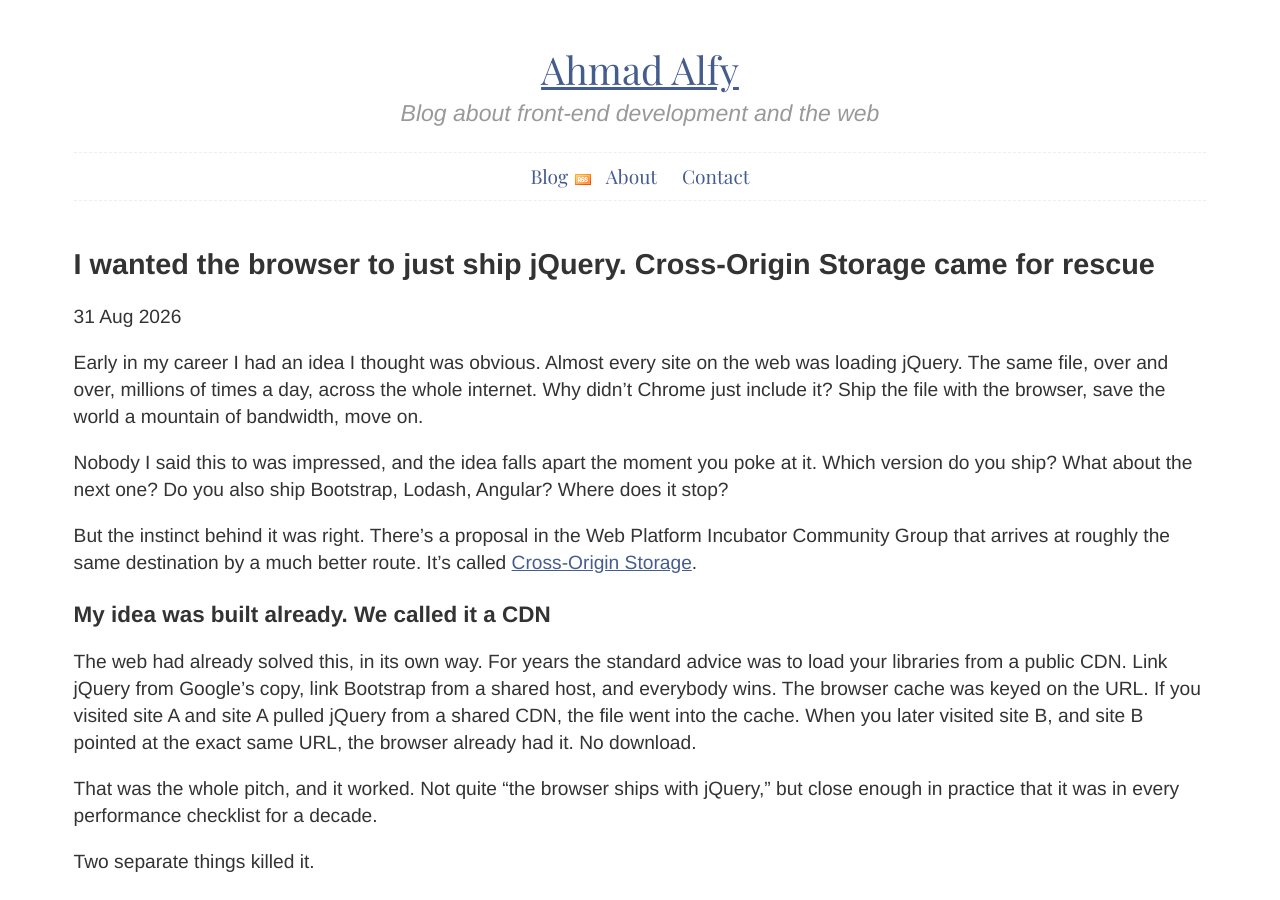
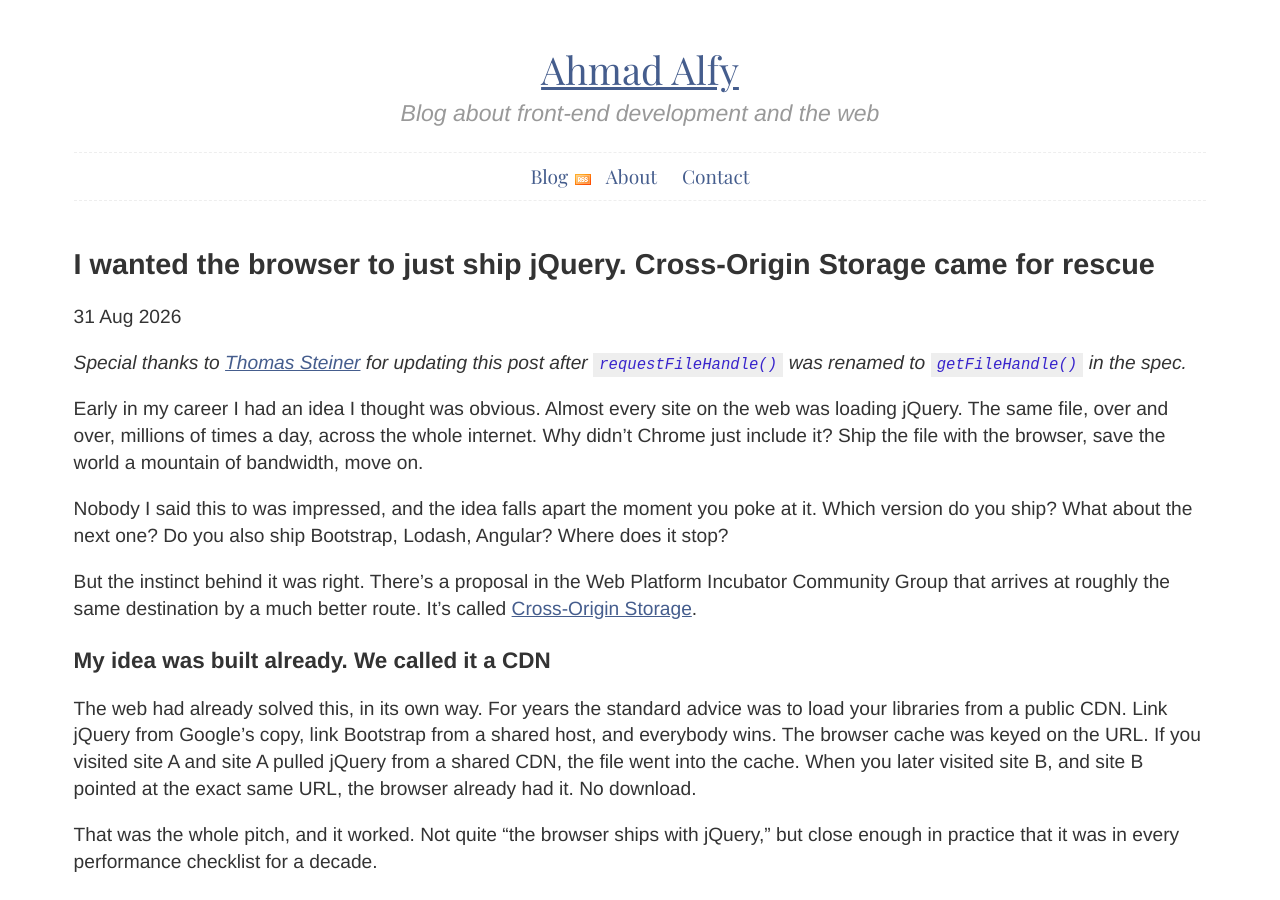
Before and after one commit to ahmadalfy/blog, a Jekyll site: the page built from _posts/2026-08-31-cross-origin-storage.md, in a window 1280 px wide and 900 px high. Built offline with Jekyll 4.4.1, drawn with Linux system fonts in a browser that asks for light colours; some web fonts are replaced; comment, search, counter and statistics services are not loaded.

Commit message:
add thanks to Thomas Steiner for his contirbution

```diff
--- a/_posts/2026-08-31-cross-origin-storage.md
+++ b/_posts/2026-08-31-cross-origin-storage.md
@@ -7,6 +7,9 @@ mermaid: false
 date: 2026-08-31 00:00:00
 description: 'Two sites, the same 8GB model, two downloads. A look at Cross-Origin Storage, the WICG proposal for sharing big files across origins without leaking history.'
 ---
+
+*Special thanks to [Thomas Steiner](https://github.com/tomayac) for updating this post after `requestFileHandle()` was renamed to `getFileHandle()` in the spec.*
+
 
 Early in my career I had an idea I thought was obvious. Almost every site on the web was loading jQuery. The same file, over and over, millions of times a day, across the whole internet. Why didn't Chrome just include it? Ship the file with the browser, save the world a mountain of bandwidth, move on.
 
```
